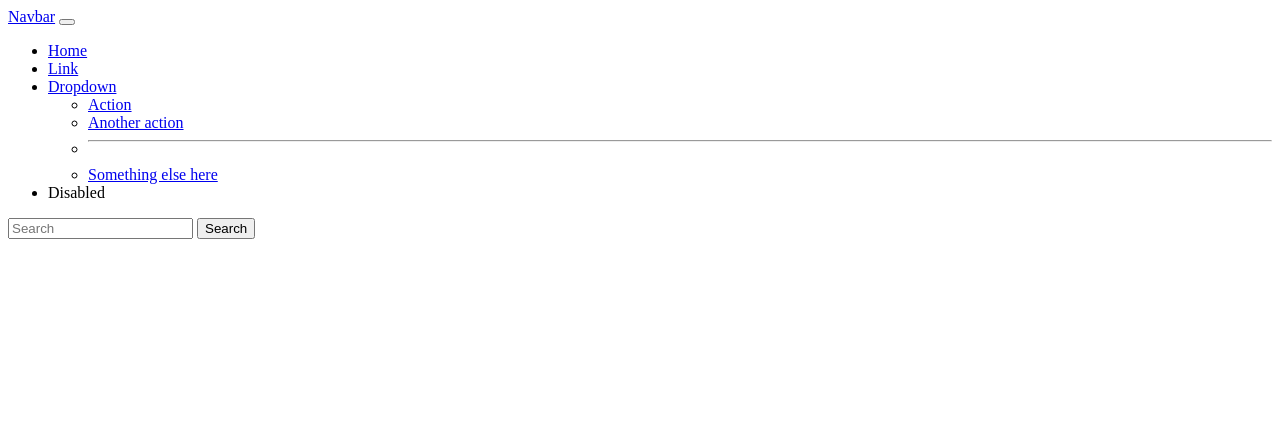
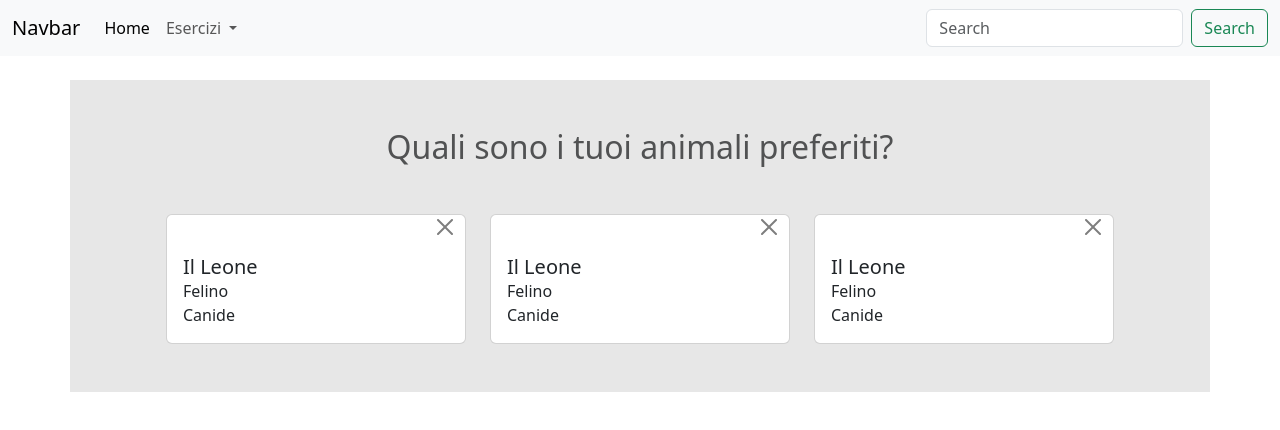
Before and after one commit to abrenga/-js-snacks-objects, a plain HTML site: page index.html in a window 1280 px wide. Drawn offline with nearby package versions, Linux system fonts and the light colour scheme; files whose address does not match are found by name.

Commit message:
feat: added the html style

```diff
--- /dev/null
+++ b/file.css
@@ -0,0 +1,14 @@
+
+.mycontainer {
+    background-color: rgba(0, 0, 0, 0.096);
+    margin: 0 auto;
+
+
+}
+
+
+
+.text-c{
+    text-align: center;
+    color: rgb(81, 82, 83);
+}
--- a/index.html
+++ b/index.html
@@ -1,15 +1,23 @@
 <!DOCTYPE html>
 <html lang="en">
+
 <head>
     <meta charset="UTF-8">
     <meta name="viewport" content="width=device-width, initial-scale=1.0">
     <title>Document</title>
+    <link rel="stylesheet" href="file.css">
+    <link href="https://cdn.jsdelivr.net/npm/bootstrap@5.3.3/dist/css/bootstrap.min.css" rel="stylesheet"
+        integrity="sha384-QWTKZyjpPEjISv5WaRU9OFeRpok6YctnYmDr5pNlyT2bRjXh0JMhjY6hW+ALEwIH" crossorigin="anonymous">
 </head>
+
 <body>
+
     <nav class="navbar navbar-expand-lg bg-body-tertiary">
         <div class="container-fluid">
             <a class="navbar-brand" href="#">Navbar</a>
-          <button class="navbar-toggler" type="button" data-bs-toggle="collapse" data-bs-target="#navbarSupportedContent" aria-controls="navbarSupportedContent" aria-expanded="false" aria-label="Toggle navigation">
+            <button class="navbar-toggler" type="button" data-bs-toggle="collapse"
+                data-bs-target="#navbarSupportedContent" aria-controls="navbarSupportedContent" aria-expanded="false"
+                aria-label="Toggle navigation">
                 <span class="navbar-toggler-icon"></span>
             </button>
             <div class="collapse navbar-collapse" id="navbarSupportedContent">
@@ -17,22 +25,18 @@
                     <li class="nav-item">
                         <a class="nav-link active" aria-current="page" href="#">Home</a>
                     </li>
-              <li class="nav-item">
-                <a class="nav-link" href="#">Link</a>
-              </li>
                     <li class="nav-item dropdown">
-                <a class="nav-link dropdown-toggle" href="#" role="button" data-bs-toggle="dropdown" aria-expanded="false">
-                  Dropdown
+                        <a class="nav-link dropdown-toggle" href="#" role="button" data-bs-toggle="dropdown"
+                            aria-expanded="false">
+                            Esercizi
                         </a>
                         <ul class="dropdown-menu">
-                  <li><a class="dropdown-item" href="#">Action</a></li>
-                  <li><a class="dropdown-item" href="#">Another action</a></li>
-                  <li><hr class="dropdown-divider"></li>
-                  <li><a class="dropdown-item" href="#">Something else here</a></li>
+                            <li><a class="dropdown-item" href="#">Animali preferiti</a></li>
+                            <li>
+                                <hr class="dropdown-divider">
+                            </li>
+                            <li><a class="dropdown-item" href="#">lista di chi può guidare</a></li>
                         </ul>
-              </li>
-              <li class="nav-item">
-                <a class="nav-link disabled" aria-disabled="true">Disabled</a>
                     </li>
                 </ul>
                 <form class="d-flex" role="search">
@@ -42,7 +46,59 @@
             </div>
         </div>
     </nav>
+    <main class="b">
+        <div class="container mycontainer">
+            <div class="row justify-content-center align-items-center m-4 p-5">
+                <h2 class="text-c mb-5">Quali sono i tuoi animali preferiti?</h2>
+                <div>
+                    <div class="row row-cols-1 row-cols-md-3 g-4">
+                        <div class="col">
+                            <div class="card">
+                                <button type="button" class="btn-close me-2 m-auto" data-bs-dismiss="toast"
+                                    aria-label="Close"></button>
+                                <div class="card-body toast-container position-static">
 
+                                    <h5 class="card-title">Il Leone</h5>
+                                    <p class="card-text">Felino</p>
+                                    <p class="card-text">Canide</p>
+                                </div>
+                            </div>
+                        </div>
+                        <div class="col">
+                            <div class="card">
+                                <button type="button" class="btn-close me-2 m-auto" data-bs-dismiss="toast"
+                                    aria-label="Close"></button>
+                                <div class="card-body toast-container position-static">
+                                    <h5 class="card-title">Il Leone</h5>
+                                    <p class="card-text">Felino</p>
+                                    <p class="card-text">Canide</p>
+                                </div>
+                            </div>
+                        </div>
+                        <div class="col">
+                            <div class="card">
+                                <button type="button" class="btn-close me-2 m-auto" data-bs-dismiss="toast"
+                                    aria-label="Close"></button>
+                                <div class="card-body toast-container position-static">
+                                    <h5 class="card-title">Il Leone</h5>
+                                    <p class="card-text">Felino</p>
+                                    <p class="card-text">Canide</p>
+                                </div>
+                            </div>
+                        </div>
+                    </div>
+                </div>
+
+
+            </div>
+        </div>
+    </main>
+
+
+    <script src="https://cdn.jsdelivr.net/npm/bootstrap@5.3.3/dist/js/bootstrap.bundle.min.js"
+        integrity="sha384-YvpcrYf0tY3lHB60NNkmXc5s9fDVZLESaAA55NDzOxhy9GkcIdslK1eN7N6jIeHz"
+        crossorigin="anonymous"></script>
     <script src="file.js"></script>
 </body>
+
 </html>
```
Lines whose indentation alone changed are shown as unchanged.
